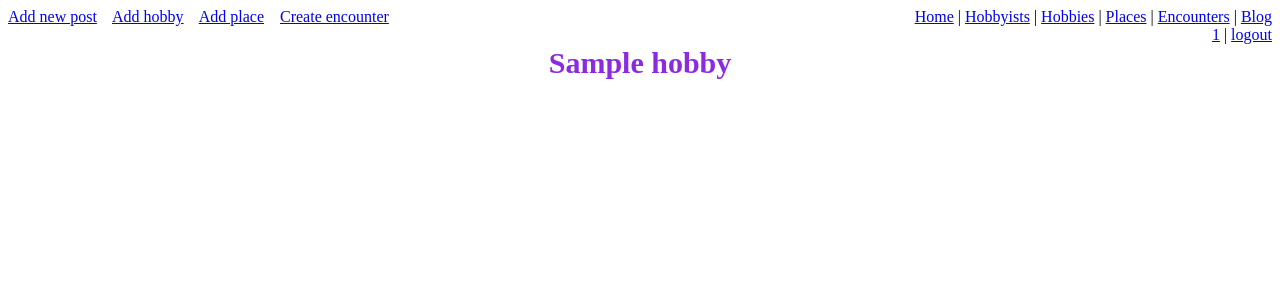
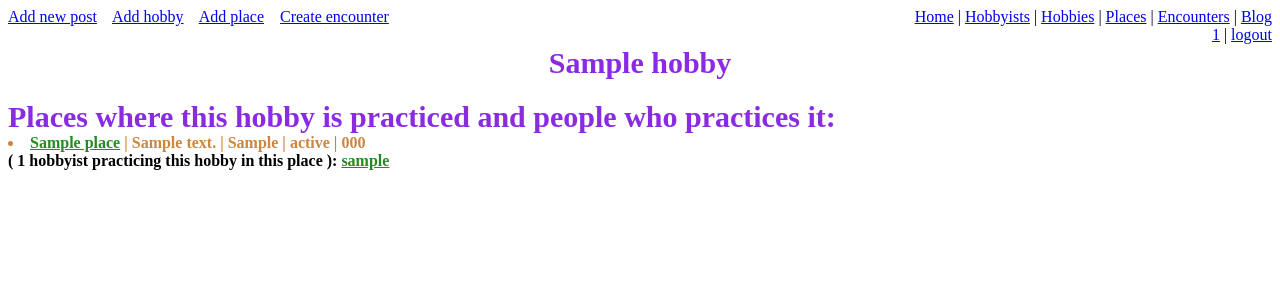
Before and after one commit to LuisOC89/hobby-pack, a Flask app: page /hobbies?id=1 in a window 1280 px wide. Shown: the top 300 px of the page. Run offline with Flask 2, Linux system fonts and the light colour scheme; the visitor is signed in with stand-in values (Sample User, id 1); tables that the repository leaves empty hold one stand-in row (values such as "Sample post").

Commit message:
Added functionality of howing each hobby with its places and its hobbyists

```diff
--- a/main.py
+++ b/main.py
@@ -120,80 +120,34 @@ def listing_hobbies():
 
             return render_template('allhobbies.html', title="Hobbies", hobbieshtml=all_hobbies, myhobbies=my_hobbies, notmyhobbies=not_my_hobbies, dict_helper=hobbies_amount_hobbyists_amount_places)
 
-
-
-
-
-
-
-
-
-
-
-
-
-
-
-
-
-
-
-
         elif ((conditional_get_request_id != "None") and (conditional_get_request_hobby == "None")):
             database_id = int(conditional_get_request_id)
             current_hobby = Hobby.query.get(database_id)
             hobby_python = current_hobby
-            return render_template('eachhobby.html', title="About this hobby", hobbyhtml = hobby_python)
-        """elif ((conditional_get_request_id == "None") and (conditional_get_request_hobby != "None")):
-            hobby_name = conditional_get_request_hobby
-            current_hobby = Hobby.query.filter_by(nickname=hobby_name).first()
-            current_hobby_id = current_hobby.id
-            posts_python = Hobby.query.filter_by(hobby_id=current_hobby_id).all()
-            return render_template('hobbies.html', title="Hobbie Pack!", postshtml=posts_python)"""
 
-        this_hobby_hobbyists = Hobbyist.query.order_by(Hobbyist.nickname).filter(Hobbyist.hobbies.any(name=hobby.name)).all()
-        this_hobby_places = Place.query.filter(Place.hobbies.any(name=hobby.name)).order_by(Place.state).order_by(Place.city).order_by(Place.zipcode).all()
+            """elif ((conditional_get_request_id == "None") and (conditional_get_request_hobby != "None")):
+                hobby_name = conditional_get_request_hobby
+                current_hobby = Hobby.query.filter_by(nickname=hobby_name).first()
+                current_hobby_id = current_hobby.id
+                posts_python = Hobby.query.filter_by(hobby_id=current_hobby_id).all()
+                return render_template('hobbies.html', title="Hobbie Pack!", postshtml=posts_python)"""
 
+            this_hobby_places = Place.query.filter(Place.hobbies.any(name=hobby_python.name)).order_by(Place.state).order_by(Place.city).order_by(Place.zipcode).all()
 
-        '''
+            #Dictionary to store hobbyists and places in the form of: {'place1.unique_key_address': [amount_of_hobbyists_for_place1,[hobbyist1, hobbyist2, hobbyist3]]}
+            dict_where_place_what_hobbyists = {}
+            for place in this_hobby_places:
+                #Initializing the list of lists
+                dict_where_place_what_hobbyists[place.unique_key_address] = []
+                this_place_no_hobbyists = Hobbyist.query.filter(Hobbyist.places.any(unique_key_address=place.unique_key_address)).order_by(Hobbyist.nickname).count()
+                dict_where_place_what_hobbyists[place.unique_key_address].append(this_place_no_hobbyists) #For zipcode of place
+                #Initializing the second list (for hobbyists on this place)
+                dict_where_place_what_hobbyists[place.unique_key_address].append([])
+                this_place_hobbyists = Hobbyist.query.filter(Hobbyist.places.any(unique_key_address=place.unique_key_address)).order_by(Hobbyist.nickname).all()
+                for hobbyist in this_place_hobbyists:
+                    dict_where_place_what_hobbyists[place.unique_key_address][1].append(hobbyist)
 
-        my_hobbies = Hobby.query.order_by(Hobby.name).filter(Hobby.hobbyists.any(nickname=hobbyist.nickname)).all()
-        my_places = Place.query.filter(Place.hobbyists.any(nickname=hobbyist.nickname)).order_by(Place.state).order_by(Place.city).order_by(Place.zipcode).all()
-        my_posts = Blog.query.filter_by(hobbyist_id=hobbyist.id).all()
-        my_encounters = Encounter.query.all()
-        #Dictionary to store hobbies and places in the form of {'hobby1':[place1, place2, place3], 'hobby2':[place1, place1]}. This is to see where the person practices what hobbies
-        dict_what_hobbie_where_places = {}
-        for hobby in my_hobbies:
-            dict_what_hobbie_where_places[hobby.name] = []
-            my_places_this_hobbie = Place.query.filter(Place.hobbies.any(name=hobby.name)).filter(Place.hobbyists.any(nickname=hobbyist.nickname)).order_by(Place.state).order_by(Place.city).order_by(Place.zipcode).all()
-            for place in my_places_this_hobbie:
-                dict_what_hobbie_where_places[hobby.name].append(place)
-
-        return render_template('eachhobbyist.html', title="Hobby Pack - Sharing our hobbies", hobbyist=hobbyist, my_hobbies=my_hobbies, my_places=my_places, my_encounters=my_encounters, my_posts=my_posts, conditional=conditional, dict_hobby_places=dict_what_hobbie_where_places)
-
-        '''
-
-
-
-
-
-
-
-
-
-
-
-
-
-
-
-
-
-
-
-
-
-
+            return render_template('eachhobby.html', title="About this hobby", hobbyhtml = hobby_python, dict_place_hobbyists=dict_where_place_what_hobbyists, places=this_hobby_places)
 
         if (conditional == "user_title"):
             hobbies_python = Hobby.query.filter(Hobby.hobbyists.any(nickname=logged_in_hobbyist().nickname)).all()
--- a/templates/eachhobby.html
+++ b/templates/eachhobby.html
@@ -2,4 +2,32 @@
 
 {% block content %}
 <h1 class="titlemain">{{hobbyhtml.name}}</h1>
+
+{% if places|length == 0 %}
+    <p>This hobby is not practiced in a public place yet</p>
+{% else %}
+    <span class="titlemain">Places where this hobby is practiced and people who practices it:</span>
+    {% for publicplace in places %}
+    <li class="list2">
+    <a href="/places?id={{publicplace.id}}" class="poster">{{publicplace.name}}</a> | {{publicplace.streetaddress}} | {{publicplace.city}} | {{publicplace.state}} | {{publicplace.zipcode}}
+        <br><span class="different"> (
+        {% if dict_place_hobbyists[publicplace.unique_key_address][0] == 1 %}
+        {{dict_place_hobbyists[publicplace.unique_key_address][0]}} hobbyist practicing this hobby in this place
+        {% else %}
+        {{dict_place_hobbyists[publicplace.unique_key_address][0]}} hobbyists practicing this hobby in this place
+        {% endif %}
+        ): </span>
+
+            {% for hobbyist in dict_place_hobbyists[publicplace.unique_key_address][1] %}
+                {% if hobbyist.nickname == session['hobbyist'] %}
+                <a href="/myinfo?condition=show_all_info_user" class="poster">{{hobbyist.nickname}} </a>
+                {% else %}
+                <a href="/myinfo?condition=show_other_info_user&hobbyist={{hobbyist.nickname}}" class="poster">{{hobbyist.nickname}} </a>
+                {% endif %}
+                {{ "," if not loop.last }}
+            {% endfor %}
+
+        <br><br>
+    {% endfor %}
+{% endif %}
 {% endblock %}
--- a/templates/zbase.html
+++ b/templates/zbase.html
@@ -68,6 +68,10 @@
             .orange{
                 color: orange;
             }
+            .different{
+                color: black;
+            }
+
 
         </style>
     </head>
```
